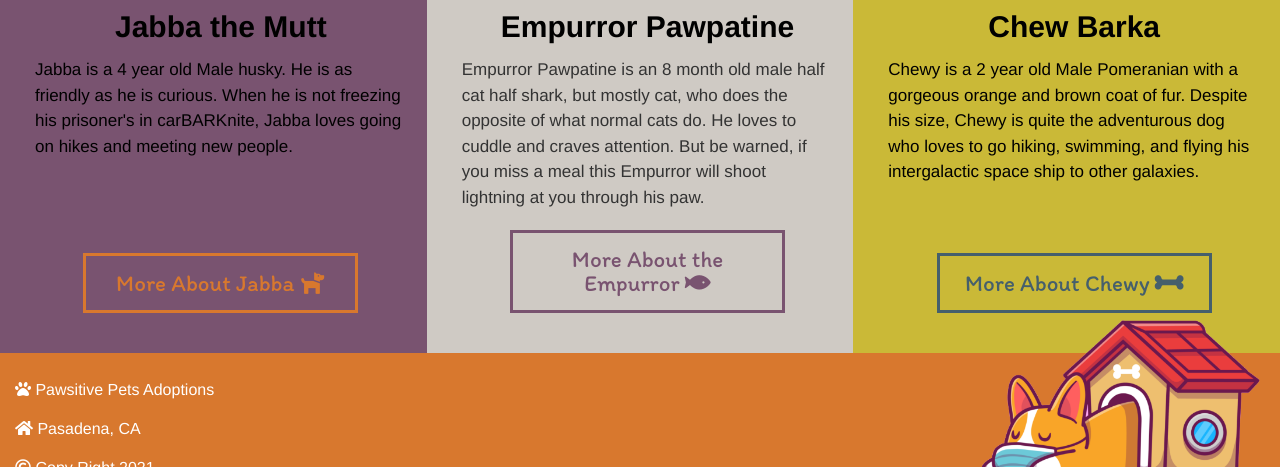
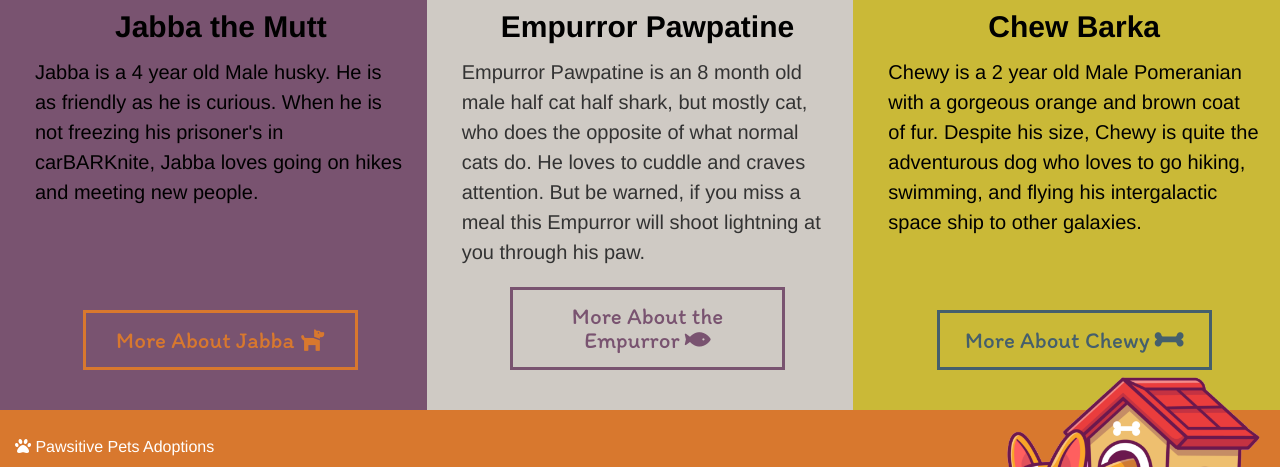
Before and after one commit to alex-vong/pawsitive-pets, a plain HTML site: page index.html in a window 1280 px wide. Shown: the part 814-1281 px from the top of the page. Drawn offline with Linux system fonts and the light colour scheme; a web font is replaced by a local one.

Commit message:
change desktop p font size

```diff
--- a/css/styles.css
+++ b/css/styles.css
@@ -324,6 +324,9 @@ nav.site-header {
 		height: 50vh;
 	}
 
+	.small-text {
+		font-size: 20px;
+	}
 	.mugshot {
 		height: 200px;
 		width: 200px;
```
